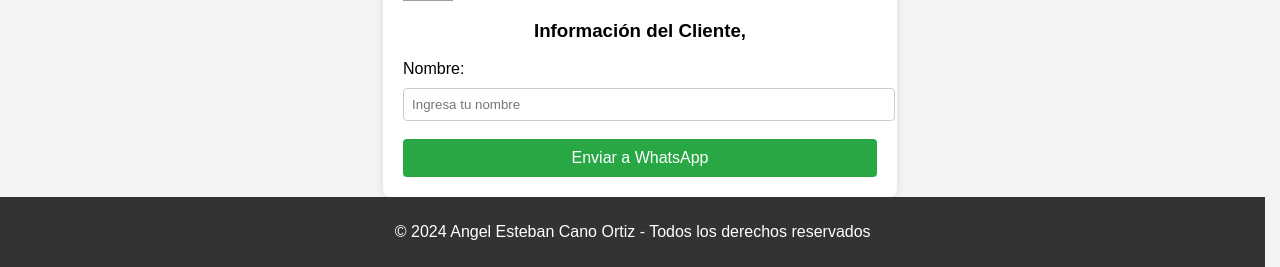
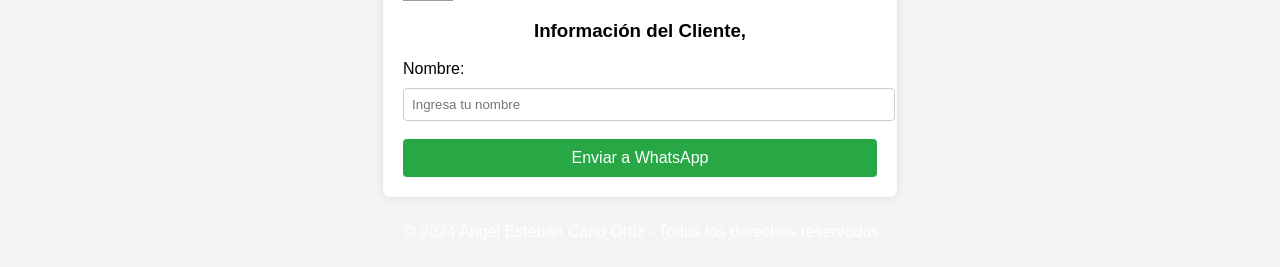
Before and after one commit to ANGEL3708/Home, a PHP site: page /servicios.html in a window 1280 px wide. Shown: the part 959-1226 px from the top of the page. Run offline with PHP 8.4, Linux system fonts and the light colour scheme; grey boxes are pictures that could not be loaded.

Commit message:
Update style2.css

```diff
--- a/style2.css
+++ b/style2.css
@@ -94,13 +94,13 @@ html, body {
 
 /* Estilo del footer para que se mantenga abajo */
 footer {
-    background-color: #333;
     color: white;
     text-align: center;
     padding: 10px;
     position: relative;
-    width: 97.3%;
+    width: 98.7%;
     bottom: 0;
+    left: 0;
     margin-top: auto;
 }
 /* Estilo para el botón de "Enviar a WhatsApp" */
```
